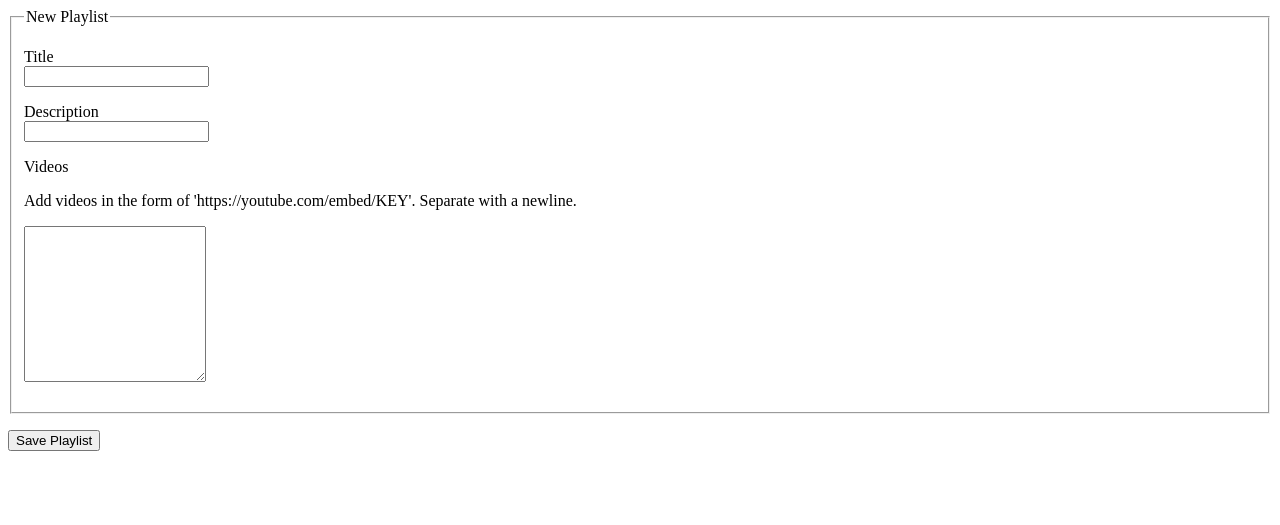
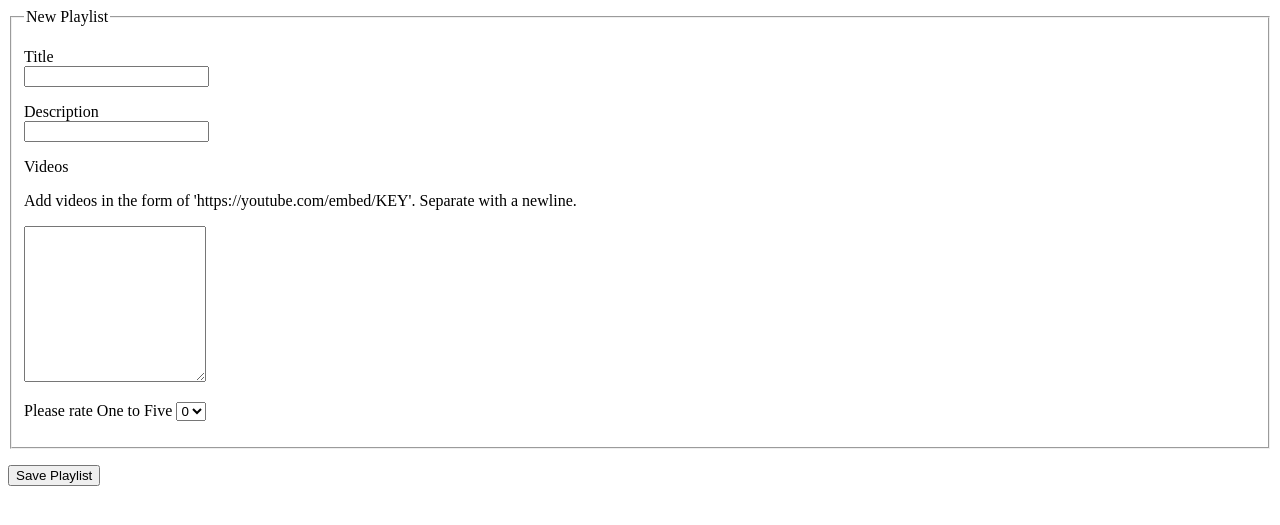
Before and after one commit to joeygaitan/playlister, a Flask app: page /playlists/new in a window 1280 px wide. Shown: the top 525 px of the page. Run offline with Flask 2, Linux system fonts and the light colour scheme.

Commit message:
User can see single playlists.

```diff
--- a/app.py
+++ b/app.py
@@ -1,6 +1,6 @@
 from flask import Flask, render_template, request, redirect, url_for
 from pymongo import MongoClient
-
+from bson.objectid import ObjectId
 
 
 app = Flask(__name__)
@@ -32,6 +32,18 @@ def playlists_index():
 #     print(request.form.to_dict())
 #     return redirect(url_for('playlists_index'))
 
+# @app.route('/playlists', methods=['POST'])
+# def playlists_submit():
+#     """Submit a new playlist."""
+#     playlist = {
+#         'title': request.form.get('title'),
+#         'description': request.form.get('description'),
+#         'videos': request.form.get('videos').split(),
+#         'vote': request.form.get('star_rating')
+#     }
+#     playlists.insert_one(playlist)
+#     return redirect(url_for('playlists_index'))
+
 @app.route('/playlists', methods=['POST'])
 def playlists_submit():
     """Submit a new playlist."""
@@ -40,13 +52,19 @@ def playlists_submit():
         'description': request.form.get('description'),
         'videos': request.form.get('videos').split()
     }
-    playlists.insert_one(playlist)
-    return redirect(url_for('playlists_index'))
+    playlist_id = playlists.insert_one(playlist).inserted_id
+    return redirect(url_for('playlists_show', playlist_id=playlist_id))
 
 @app.route('/playlists/new')
 def playlists_new():
     """Create a new playlist."""
     return render_template('playlists_new.html')
 
+@app.route('/playlists/<playlist_id>')
+def playlists_show(playlist_id):
+    """Show a single playlist."""
+    playlist = playlists.find_one({'_id': ObjectId(playlist_id)})
+    return render_template('playlists_show.html', playlist=playlist)
+
 if __name__ == '__main__':
     app.run(debug=True)
--- a/templates/playlists_index.html
+++ b/templates/playlists_index.html
@@ -7,7 +7,7 @@
 <a href='/playlists/new'>New Playlist</a>
 
 {% for playlist in playlists %}
-    <h2>{{ playlist.title }}</h2>
+    <h2><a href='/playlists/{{ playlist._id }}'>{{ playlist.title }}</a></h2>
     <small>{{ playlist.description }}</small>
 {% endfor %}
 {% endblock %}
--- a/templates/playlists_new.html
+++ b/templates/playlists_new.html
@@ -23,6 +23,17 @@
             <p>Add videos in the form of 'https://youtube.com/embed/KEY'. Separate with a newline.</p>
             <textarea id='playlist-videos' name='videos' rows='10'></textarea>
         </p>
+        <p>
+            Please rate One to Five
+            <select name="star_rating">
+                <option value="0">0</option>
+                <option value="1">1</option>
+                <option value="2">2</option>
+                <option value="3">3</option>
+                <option value="4">4</option>
+                <option value="5">5</option>
+            </select>
+        </p>
     </fieldset>
 
     <!-- BUTTON -->
```
Also changed, not shown: templates/playlist_show.html (added, +12 -0 lines).
